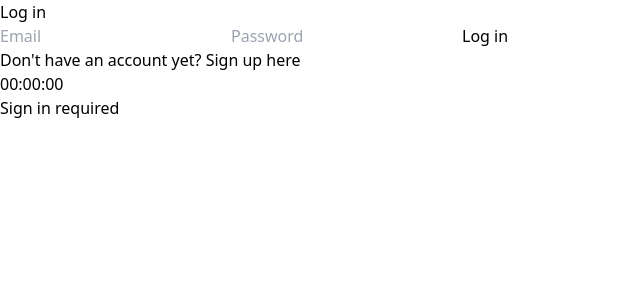
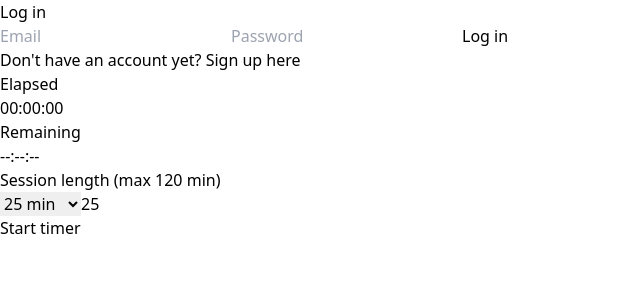
Before and after one commit to hollatzleif/brainbet, a React (Vite) app in the folder frontend/: page / in a window 1280 px wide. Shown: the top 300 px of the page, without its empty margins (0-640 px from the left). Built offline with nearby package versions, Linux system fonts and the light colour scheme.

Commit message:
countdown 1. versuch

```diff
--- a/frontend/src/TimerButton.jsx
+++ b/frontend/src/TimerButton.jsx
@@ -4,11 +4,7 @@ import { useEffect, useState, useRef } from "react";
 const API_BASE = "https://brainbet-4jx2.onrender.com";
 
 function getToken() {
-  return (
-    localStorage.getItem("access_token") ||
-    localStorage.getItem("token") ||
-    null
-  );
+  return localStorage.getItem("access_token") || null;
 }
 
 function formatSeconds(s) {
@@ -21,35 +17,30 @@ function formatSeconds(s) {
 export default function TimerButton() {
   const [status, setStatus] = useState("stopped");
   const [elapsed, setElapsed] = useState(0);
-
-  // inactivity attention check (frontend)
-  const [isModalOpen, setIsModalOpen] = useState(false);
-  const [confirmCountdown, setConfirmCountdown] = useState(120);
-  const inactivityMsRef = useRef(0);
-  const lastActivityRef = useRef(Date.now());
-  const checkActiveRef = useRef(false);
-  const countdownIntervalRef = useRef(null);
-  const confirmTimeoutRef = useRef(null);
+  const [durationMin, setDurationMin] = useState(() => Number(localStorage.getItem("target_min")) || 25);
+  const [remaining, setRemaining] = useState(null);
+  const targetSecRef = useRef(Number(localStorage.getItem("target_sec")) || null);
 
   async function fetchStatus() {
     const token = getToken();
-    if (!token) {
-      setStatus("unauth");
-      return;
+    if (!token) { setStatus("unauth"); return; }
+    const res = await fetch(`${API_BASE}/timers/me`, { headers: { Authorization: `Bearer ${token}` } });
+    const data = await res.json();
+    if (!res.ok) { setStatus("unauth"); localStorage.removeItem("access_token"); window.dispatchEvent(new Event("storage")); return; }
+    setStatus(data.status);
+    const serverElapsed = data.elapsed_seconds || 0;
+    setElapsed(serverElapsed);
+    const target = targetSecRef.current;
+    if (target && data.status === "running") {
+      const rem = Math.max(0, target - serverElapsed);
+      setRemaining(rem);
+      if (rem <= 0) {
+        // Auto-stop with cap to target seconds
+        await stopWithCap(target);
       }
-    const res = await fetch(`${API_BASE}/timers/me`, {
-      headers: { Authorization: `Bearer ${token}` },
-    });
-    if (!res.ok) {
-      // token invalid -> clear and prompt login
-      setStatus("unauth");
-      localStorage.removeItem("access_token");
-      window.dispatchEvent(new Event("storage"));
-      return;
+    } else if (data.status !== "running") {
+      setRemaining(null);
     }
-    const data = await res.json();
-    setStatus(data.status);
-    setElapsed(data.elapsed_seconds || 0);
   }
 
   useEffect(() => {
@@ -58,28 +49,35 @@ export default function TimerButton() {
     return () => clearInterval(id);
   }, []);
 
-  async function action(path) {
-    // confirm before stopping
-    if (path === "stop") {
-      const ok = window.confirm("Are you sure that you want to end your training session?");
-      if (!ok) return;
+  async function startTimer() {
+    const token = getToken();
+    if (!token) { setStatus("unauth"); return; }
+    const res = await fetch(`${API_BASE}/timers/start`, { method: "POST", headers: { Authorization: `Bearer ${token}` } });
+    const data = await res.json();
+    if (!res.ok) { alert(data.detail || "Error"); return; }
+    // save target locally (cap only client-side)
+    const targetSec = Math.max(60, Math.min(120, Number(durationMin))) * 60;
+    targetSecRef.current = targetSec;
+    localStorage.setItem("target_sec", String(targetSec));
+    localStorage.setItem("target_min", String(Math.floor(targetSec/60)));
+    setStatus("running");
+    setTimeout(fetchStatus, 100);
   }
 
+  async function stopWithCap(capSec) {
     const token = getToken();
-    if (!token) {
-      setStatus("unauth");
-      return;
+    if (!token) { setStatus("unauth"); return; }
+    const res = await fetch(`${API_BASE}/timers/stop?cap_seconds=${encodeURIComponent(capSec)}`, { method: "POST", headers: { Authorization: `Bearer ${token}` } });
+    const data = await res.json();
+    if (!res.ok) { alert(data.detail || "Error"); return; }
+    showSummary(data);
+    // reset
+    targetSecRef.current = null;
+    localStorage.removeItem("target_sec");
+    setStatus("stopped"); setElapsed(0); setRemaining(null);
   }
-    const res = await fetch(`${API_BASE}/timers/${path}`, {
-      method: "POST",
-      headers: { Authorization: `Bearer ${token}` },
-    });
-    const data = await res.json();
-    if (!res.ok) {
-      alert(data.detail || "Error");
-      return;
-    }
-    if (path === "stop") {
+
+  function showSummary(data) {
     const secs = typeof data.elapsed_seconds === "number" ? data.elapsed_seconds : 0;
     const mins = Math.floor(secs/60);
     const baseCoins = data.base_coins ?? Math.floor(secs/180);
@@ -92,192 +90,107 @@ export default function TimerButton() {
       `${Math.floor(baseCoins)} x ${Number(mult).toFixed(1)} = ${Number(earned).toFixed(2)}`,
       `Summary of training session: ${formatSeconds(secs)} min, ${Number(earned).toFixed(2)} Coins.`
     ];
-      alert(lines.join("\n"));
-      // reset UI state to zeroed timer and keep it zero even if status polling runs
-      setStatus("stopped");
-      clearCheckTimers();
-      setElapsed(0);
-      return;
-    }
-    if (path === "start") {
-      // we start fresh or resume; set UI to reasonable initial state
-      setStatus("running");
-      resetInactivity();
-      // on resume, backend has elapsed; fetch a fresh status shortly
-      setTimeout(fetchStatus, 50);
-      return;
-    }
-    // pause
-    setStatus("paused");
-    clearCheckTimers();
-    setTimeout(fetchStatus, 50);
+    alert(lines.join("\\n"));
   }
 
-  // ---- Inactivity detection ----
-  function resetInactivity() {
-    lastActivityRef.current = Date.now();
-    inactivityMsRef.current = 0;
+  async function pauseTimer() {
+    const token = getToken();
+    if (!token) { setStatus("unauth"); return; }
+    const res = await fetch(`${API_BASE}/timers/pause`, { method: "POST", headers: { Authorization: `Bearer ${token}` } });
+    const data = await res.json();
+    if (!res.ok) { alert(data.detail || "Error"); return; }
+    setStatus("paused"); setTimeout(fetchStatus, 50);
   }
 
-  function clearCheckTimers() {
-    if (countdownIntervalRef.current) {
-      clearInterval(countdownIntervalRef.current);
-      countdownIntervalRef.current = null;
-    }
-    if (confirmTimeoutRef.current) {
-      clearTimeout(confirmTimeoutRef.current);
-      confirmTimeoutRef.current = null;
-    }
-    checkActiveRef.current = false;
-    setIsModalOpen(false);
-    setConfirmCountdown(120);
+  async function stopTimer() {
+    const ok = window.confirm("Are you sure that you want to end your training session?");
+    if (!ok) return;
+    const cap = targetSecRef.current;
+    if (cap) return stopWithCap(cap);
+    const token = getToken();
+    if (!token) { setStatus("unauth"); return; }
+    const res = await fetch(`${API_BASE}/timers/stop`, { method: "POST", headers: { Authorization: `Bearer ${token}` } });
+    const data = await res.json();
+    if (!res.ok) { alert(data.detail || "Error"); return; }
+    showSummary(data);
+    targetSecRef.current = null;
+    localStorage.removeItem("target_sec");
+    setStatus("stopped"); setElapsed(0); setRemaining(null);
   }
 
-  async function startAttentionCheck() {
-    const token = getToken();
-    if (!token) return;
-    try {
-      await fetch(`${API_BASE}/timers/check/start?window_seconds=120`, {
-        method: "POST",
-        headers: { Authorization: `Bearer ${token}` },
+  // local countdown tick
+  useEffect(() => {
+    if (status !== "running" || !targetSecRef.current) return;
+    const tick = setInterval(() => {
+      setRemaining((r) => {
+        const newR = (typeof r === "number" ? Math.max(0, r - 1) : null);
+        return newR;
       });
-    } catch {}
-    // open modal
-    checkActiveRef.current = true;
-    setIsModalOpen(true);
-    setConfirmCountdown(120);
-    countdownIntervalRef.current = setInterval(() => {
-      setConfirmCountdown((x) => (x > 0 ? x - 1 : 0));
     }, 1000);
-    confirmTimeoutRef.current = setTimeout(async () => {
-      // time elapsed, backend will mark session invalid on confirm or stop
-      checkActiveRef.current = false;
-      setIsModalOpen(false);
-      if (countdownIntervalRef.current) clearInterval(countdownIntervalRef.current);
-      countdownIntervalRef.current = null;
-      // Optional: inform user the session is at risk; we keep timer running as requested
-      alert("Attention check timed out. This session will yield 0 Coins unless restarted.");
-    }, 120000);
-  }
-
-  async function confirmAttentionCheck() {
-    const token = getToken();
-    if (!token) return;
-    try {
-      const res = await fetch(`${API_BASE}/timers/check/confirm`, {
-        method: "POST",
-        headers: { Authorization: `Bearer ${token}` },
-      });
-      const data = await res.json();
-      // If invalidated already (late), tell user
-      if (data && data.invalidated) {
-        alert("Too late – this session has been invalidated and will yield 0 Coins.");
-      }
-    } catch {}
-    clearCheckTimers();
-    resetInactivity();
-  }
-
-  useEffect(() => {
-    // events counting as activity
-    const mark = () => {
-      lastActivityRef.current = Date.now();
-    };
-    const events = ["mousemove", "keydown", "scroll", "touchstart", "click"];
-    events.forEach((evt) => window.addEventListener(evt, mark, { passive: true }));
-    return () => {
-      events.forEach((evt) => window.removeEventListener(evt, mark));
-    };
-  }, []);
-
-  useEffect(() => {
-    // check inactivity every 5s
-    const interval = setInterval(() => {
-      if (status !== "running") return;
-      const now = Date.now();
-      const inactiveMs = now - lastActivityRef.current;
-      // Testing threshold: 60s (you'll change to 15 * 60 * 1000 later)
-      const thresholdMs = 60 * 1000;
-      if (!checkActiveRef.current && inactiveMs >= thresholdMs) {
-        startAttentionCheck();
-      }
-    }, 5000);
-    return () => clearInterval(interval);
-  }, [status]);
-
-  // live ticking if running
-  useEffect(() => {
-    let id;
-    if (status === "running") {
-      id = setInterval(() => {
-        setElapsed((e) => e + 1);
-      }, 1000);
-    }
-    return () => clearInterval(id);
+    return () => clearInterval(tick);
   }, [status]);
 
   return (
-    <div className="flex flex-col items-start gap-3 p-4 rounded-xl shadow bg-white">
-      {/* Inactivity modal */}
-      {isModalOpen && (
-        <div
-          style={{
-            position: "fixed",
-            inset: 0,
-            background: "rgba(0,0,0,0.35)",
-            display: "grid",
-            placeItems: "center",
-            zIndex: 50,
-          }}
-        >
-          <div style={{ background: "white", padding: 20, borderRadius: 12, maxWidth: 480 }}>
-            <h3 style={{ fontSize: 18, fontWeight: 600, marginBottom: 8 }}>Still there?</h3>
-            <p style={{ marginBottom: 12 }}>
-              Hey. We noticed you haven't used your device for 15 minutes (cause thats what I will be changing it to later on).
-              Please confirm, that you are still learning.
-            </p>
-            <p style={{ marginBottom: 16, fontFamily: "monospace" }}>
-              Time left to confirm: {confirmCountdown}s
-            </p>
-            <div style={{ display: "flex", gap: 8, justifyContent: "flex-end" }}>
-              <button
-                onClick={confirmAttentionCheck}
-                className="px-4 py-2 rounded bg-emerald-600 text-white"
-              >
-                I'm still learning
-              </button>
+    <div className="flex flex-col items-start gap-3 p-4 rounded-xl shadow bg-white w-full max-w-md">
+      <div className="grid grid-cols-2 gap-4 w-full">
+        <div>
+          <div className="text-xs text-gray-500">Elapsed</div>
+          <div className="text-2xl font-mono">{formatSeconds(elapsed)}</div>
+        </div>
+        <div>
+          <div className="text-xs text-gray-500">Remaining</div>
+          <div className="text-2xl font-mono">
+            {typeof remaining === "number" ? formatSeconds(remaining) : "--:--:--"}
           </div>
         </div>
       </div>
-      )}
 
-      <div className="text-2xl font-mono">{formatSeconds(elapsed)}</div>
-      {status === "unauth" ? (
-        <button className="px-4 py-2 rounded bg-blue-600 text-white" onClick={() => alert("Please sign in first.")}>
-          Sign in required
+      {(status === "stopped" || status === "unauth") ? (
+        <div className="flex items-end gap-3">
+          <div className="flex flex-col">
+            <label className="text-sm text-gray-600 mb-1">Session length (max 120 min)</label>
+            <div className="flex items-center gap-2">
+              <select
+                value={durationMin}
+                onChange={(e) => setDurationMin(Number(e.target.value))}
+                className="border rounded px-2 py-1"
+              >
+                {[15, 25, 50, 90, 120].map((m) => (
+                  <option key={m} value={m}>{m} min</option>
+                ))}
+              </select>
+              <input
+                type="number"
+                min={1}
+                max={120}
+                value={durationMin}
+                onChange={(e) => setDurationMin(Math.max(1, Math.min(120, Number(e.target.value))))}
+                className="w-24 border rounded px-2 py-1"
+              />
+            </div>
+          </div>
+          <button className="px-4 py-2 rounded bg-emerald-600 text-white" onClick={startTimer}>
+            Start timer
           </button>
+        </div>
       ) : status === "running" ? (
         <div className="flex gap-2">
-          <button className="px-4 py-2 rounded bg-amber-500 text-white" onClick={() => action("pause")}>
+          <button className="px-4 py-2 rounded bg-amber-500 text-white" onClick={pauseTimer}>
             Pause
           </button>
-          <button className="px-4 py-2 rounded bg-rose-600 text-white" onClick={() => action("stop")}>
-            Stop
-          </button>
-        </div>
-      ) : status === "paused" ? (
-        <div className="flex gap-2">
-          <button className="px-4 py-2 rounded bg-emerald-600 text-white" onClick={() => action("start")}>
-            Resume
-          </button>
-          <button className="px-4 py-2 rounded bg-rose-600 text-white" onClick={() => action("stop")}>
+          <button className="px-4 py-2 rounded bg-rose-600 text-white" onClick={stopTimer}>
             Stop
           </button>
         </div>
       ) : (
-        <button className="px-4 py-2 rounded bg-emerald-600 text-white" onClick={() => action("start")}>
-          Start timer
+        <div className="flex gap-2">
+          <button className="px-4 py-2 rounded bg-emerald-600 text-white" onClick={startTimer}>
+            Resume
           </button>
+          <button className="px-4 py-2 rounded bg-rose-600 text-white" onClick={stopTimer}>
+            Stop
+          </button>
+        </div>
       )}
     </div>
   );
```
Also changed, not shown: 1 other file (tests, documents, lock files or other folders). Lines whose indentation alone changed are shown as unchanged.
